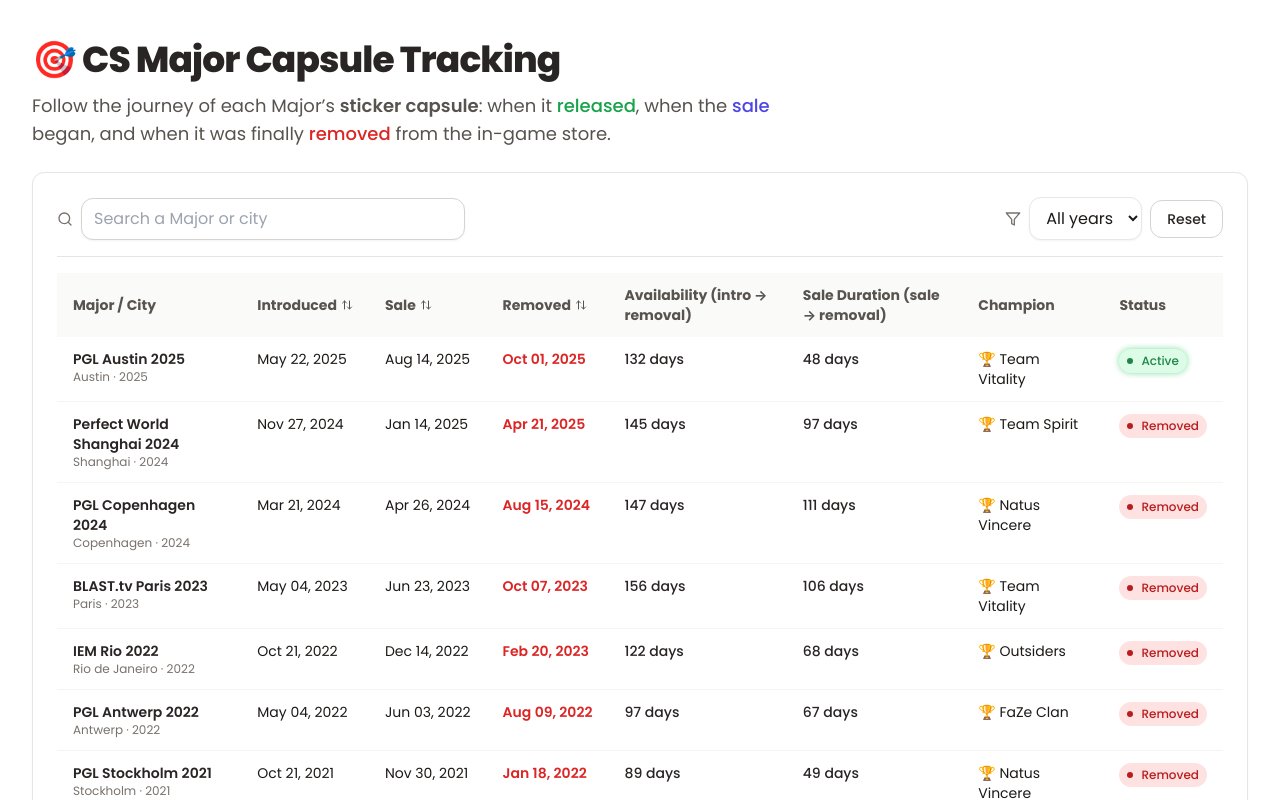
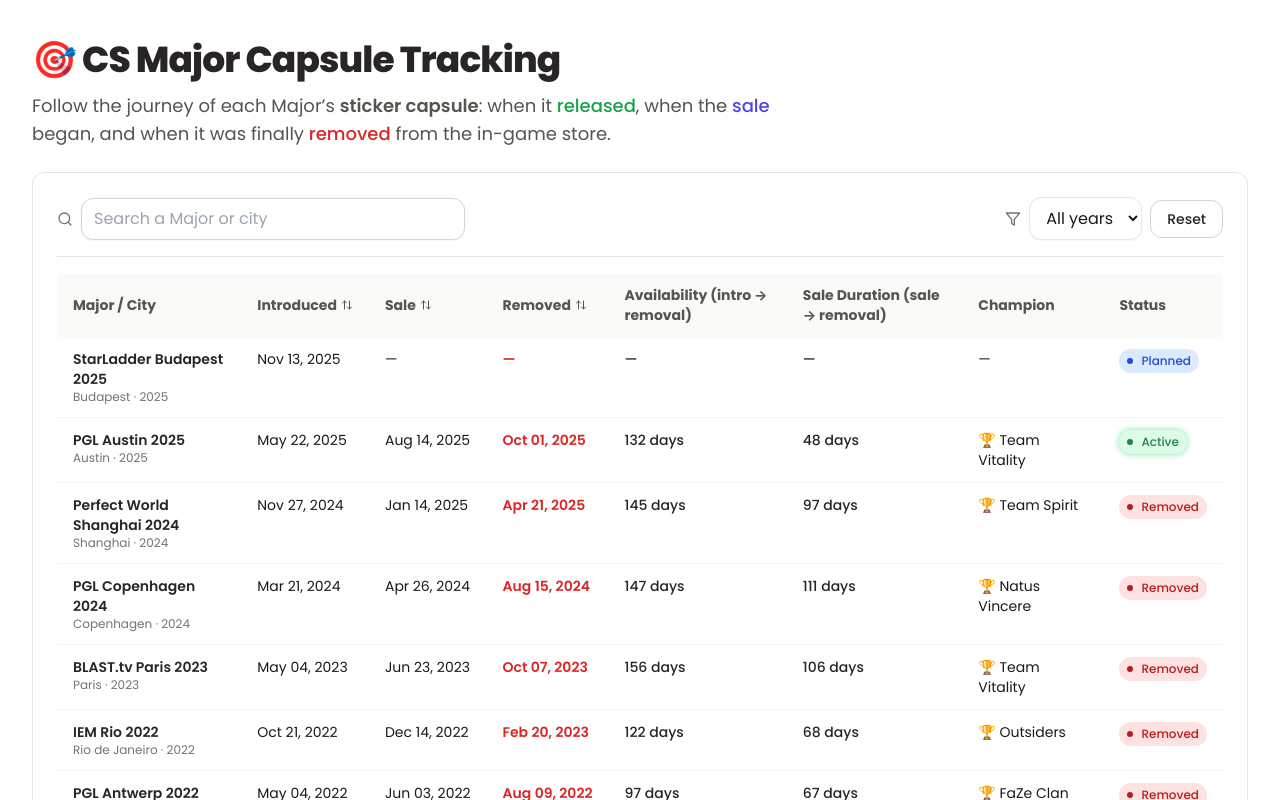
Before and after one commit to meistaGG/cs2-major-sale-tracker, a React (Vite) app: page / in a window 1280 px wide. Shown: the top 800 px of the page. Built offline with nearby package versions, Linux system fonts and the light colour scheme.

Commit message:
Update app.tsx
Add Starladder Budapest 2025 date

```diff
--- a/src/app.tsx
+++ b/src/app.tsx
@@ -260,7 +260,7 @@
     major: "StarLadder Budapest 2025",
     city: "Budapest",
     year: 2025,
-    introduced: null,
+    introduced: "2025-11-13",
     saleDate: null,
     removed: null,
     winner: null,
```
